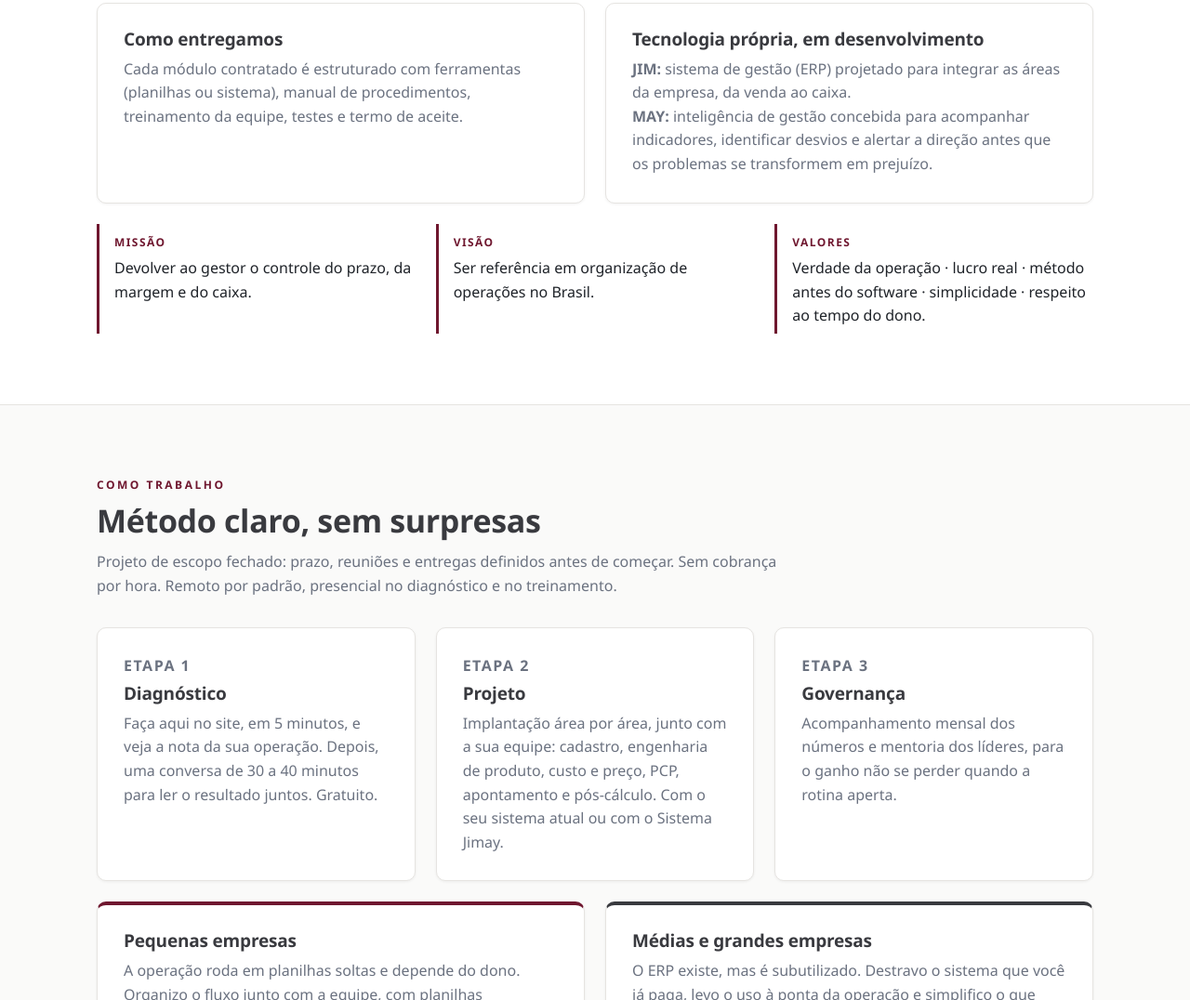
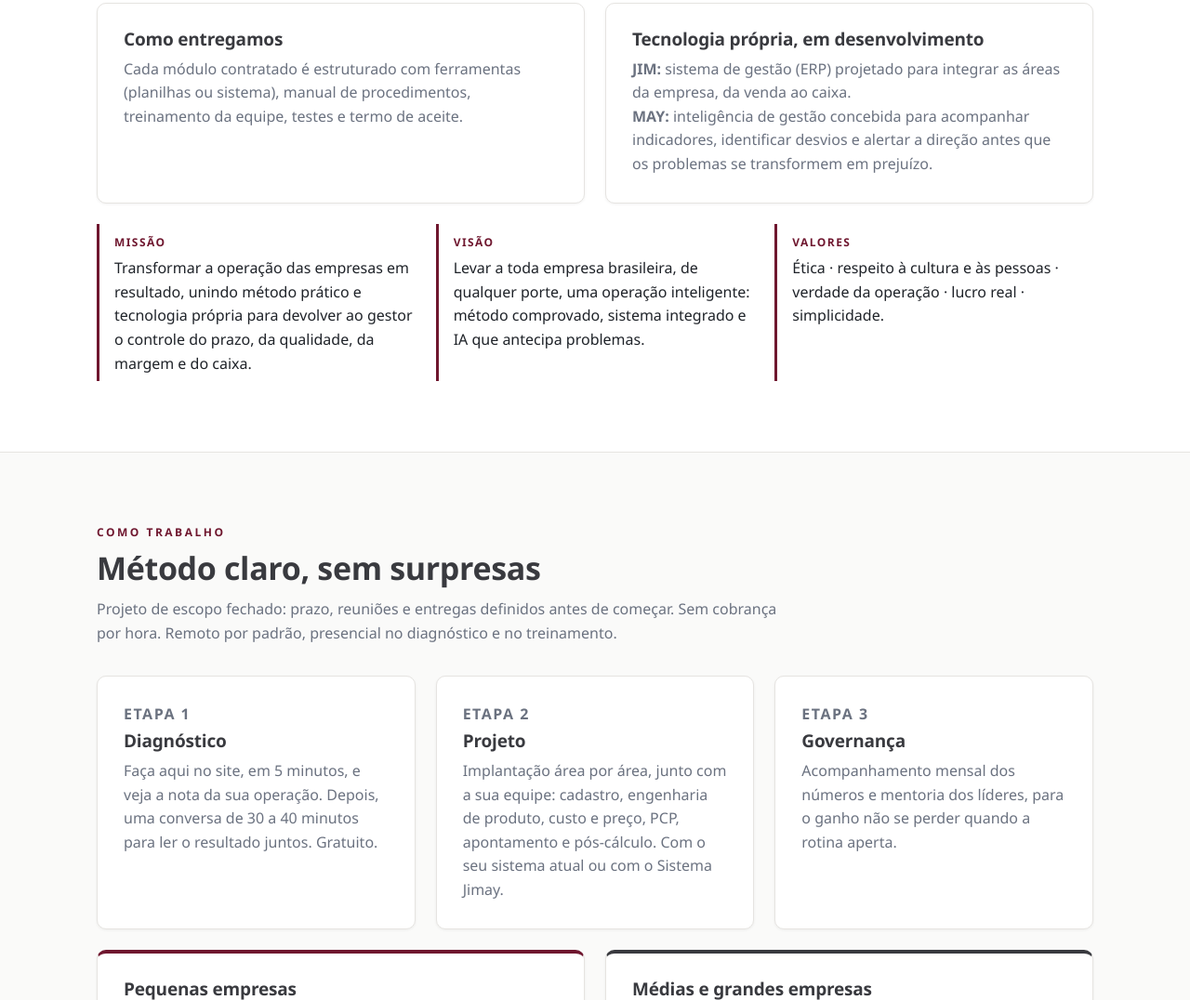
Before and after one commit to rafamedcosta-gif/jimaygrowth.com.br, a plain HTML site: page index.html in a window 1280 px wide. Shown: the part 2019-3095 px from the top of the page at 93% size. Drawn offline with Linux system fonts and the light colour scheme.

Commit message:
Site: nova missão, visão e valores
Co-Authored-By: Claude Opus 5.5 <noreply@anthropic.com>
Claude-Session: https://claude.ai/code/session_01DKotwLVqSGq9khqv93fpMJ

```diff
--- a/index.html
+++ b/index.html
@@ -183,9 +183,9 @@
       <div class="card"><h3>Tecnologia própria, em desenvolvimento</h3><p><b>JIM:</b> sistema de gestão (ERP) projetado para integrar as áreas da empresa, da venda ao caixa.<br><b>MAY:</b> inteligência de gestão concebida para acompanhar indicadores, identificar desvios e alertar a direção antes que os problemas se transformem em prejuízo.</p></div>
     </div>
     <div class="mvv">
-      <div><small>Missão</small><p>Devolver ao gestor o controle do prazo, da margem e do caixa.</p></div>
-      <div><small>Visão</small><p>Ser referência em organização de operações no Brasil.</p></div>
-      <div><small>Valores</small><p>Verdade da operação · lucro real · método antes do software · simplicidade · respeito ao tempo do dono.</p></div>
+      <div><small>Missão</small><p>Transformar a operação das empresas em resultado, unindo método prático e tecnologia própria para devolver ao gestor o controle do prazo, da qualidade, da margem e do caixa.</p></div>
+      <div><small>Visão</small><p>Levar a toda empresa brasileira, de qualquer porte, uma operação inteligente: método comprovado, sistema integrado e IA que antecipa problemas.</p></div>
+      <div><small>Valores</small><p>Ética · respeito à cultura e às pessoas · verdade da operação · lucro real · simplicidade.</p></div>
     </div>
   </div>
 </section>
```
